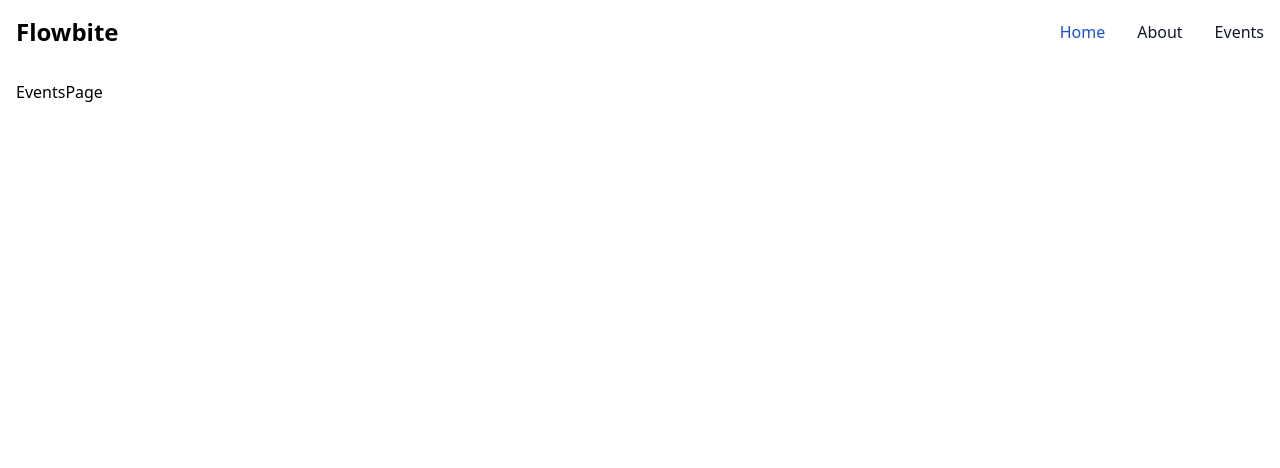
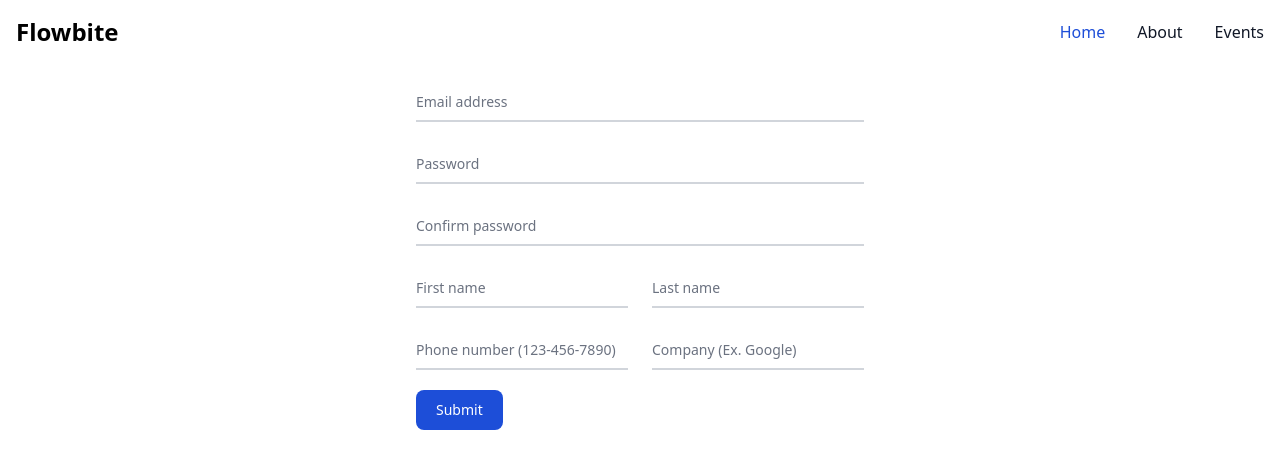
Before and after one commit to JorgeAntonio/next-attendant, a Next.js app: page /events in a window 1280 px wide. Shown: the top 468 px of the page. Built offline with nearby package versions, Linux system fonts and the light colour scheme.

Commit message:
creacion de formulario

```diff
--- a/src/app/(attendant)/events/page.tsx
+++ b/src/app/(attendant)/events/page.tsx
@@ -1,5 +1,42 @@
 export default function EventsPage() {
   return (
-    <div>EventsPage</div>
+
+
+<form className="max-w-md mx-auto">
+  <div className="relative z-0 w-full mb-5 group">
+      <input type="email" name="floating_email" id="floating_email" className="block py-2.5 px-0 w-full text-sm text-gray-900 bg-transparent border-0 border-b-2 border-gray-300 appearance-none dark:text-white dark:border-gray-600 dark:focus:border-blue-500 focus:outline-none focus:ring-0 focus:border-blue-600 peer" placeholder=" " required />
+      <label for="floating_email" className="peer-focus:font-medium absolute text-sm text-gray-500 dark:text-gray-400 duration-300 transform -translate-y-6 scale-75 top-3 -z-10 origin-[0] peer-focus:start-0 rtl:peer-focus:translate-x-1/4 rtl:peer-focus:left-auto peer-focus:text-blue-600 peer-focus:dark:text-blue-500 peer-placeholder-shown:scale-100 peer-placeholder-shown:translate-y-0 peer-focus:scale-75 peer-focus:-translate-y-6">Email address</label>
+  </div>
+  <div className="relative z-0 w-full mb-5 group">
+      <input type="password" name="floating_password" id="floating_password" className="block py-2.5 px-0 w-full text-sm text-gray-900 bg-transparent border-0 border-b-2 border-gray-300 appearance-none dark:text-white dark:border-gray-600 dark:focus:border-blue-500 focus:outline-none focus:ring-0 focus:border-blue-600 peer" placeholder=" " required />
+      <label for="floating_password" className="peer-focus:font-medium absolute text-sm text-gray-500 dark:text-gray-400 duration-300 transform -translate-y-6 scale-75 top-3 -z-10 origin-[0] peer-focus:start-0 rtl:peer-focus:translate-x-1/4 peer-focus:text-blue-600 peer-focus:dark:text-blue-500 peer-placeholder-shown:scale-100 peer-placeholder-shown:translate-y-0 peer-focus:scale-75 peer-focus:-translate-y-6">Password</label>
+  </div>
+  <div className="relative z-0 w-full mb-5 group">
+      <input type="password" name="repeat_password" id="floating_repeat_password" className="block py-2.5 px-0 w-full text-sm text-gray-900 bg-transparent border-0 border-b-2 border-gray-300 appearance-none dark:text-white dark:border-gray-600 dark:focus:border-blue-500 focus:outline-none focus:ring-0 focus:border-blue-600 peer" placeholder=" " required />
+      <label for="floating_repeat_password" className="peer-focus:font-medium absolute text-sm text-gray-500 dark:text-gray-400 duration-300 transform -translate-y-6 scale-75 top-3 -z-10 origin-[0] peer-focus:start-0 rtl:peer-focus:translate-x-1/4 peer-focus:text-blue-600 peer-focus:dark:text-blue-500 peer-placeholder-shown:scale-100 peer-placeholder-shown:translate-y-0 peer-focus:scale-75 peer-focus:-translate-y-6">Confirm password</label>
+  </div>
+  <div className="grid md:grid-cols-2 md:gap-6">
+    <div className="relative z-0 w-full mb-5 group">
+        <input type="text" name="floating_first_name" id="floating_first_name" className="block py-2.5 px-0 w-full text-sm text-gray-900 bg-transparent border-0 border-b-2 border-gray-300 appearance-none dark:text-white dark:border-gray-600 dark:focus:border-blue-500 focus:outline-none focus:ring-0 focus:border-blue-600 peer" placeholder=" " required />
+        <label for="floating_first_name" className="peer-focus:font-medium absolute text-sm text-gray-500 dark:text-gray-400 duration-300 transform -translate-y-6 scale-75 top-3 -z-10 origin-[0] peer-focus:start-0 rtl:peer-focus:translate-x-1/4 peer-focus:text-blue-600 peer-focus:dark:text-blue-500 peer-placeholder-shown:scale-100 peer-placeholder-shown:translate-y-0 peer-focus:scale-75 peer-focus:-translate-y-6">First name</label>
+    </div>
+    <div className="relative z-0 w-full mb-5 group">
+        <input type="text" name="floating_last_name" id="floating_last_name" className="block py-2.5 px-0 w-full text-sm text-gray-900 bg-transparent border-0 border-b-2 border-gray-300 appearance-none dark:text-white dark:border-gray-600 dark:focus:border-blue-500 focus:outline-none focus:ring-0 focus:border-blue-600 peer" placeholder=" " required />
+        <label for="floating_last_name" className="peer-focus:font-medium absolute text-sm text-gray-500 dark:text-gray-400 duration-300 transform -translate-y-6 scale-75 top-3 -z-10 origin-[0] peer-focus:start-0 rtl:peer-focus:translate-x-1/4 peer-focus:text-blue-600 peer-focus:dark:text-blue-500 peer-placeholder-shown:scale-100 peer-placeholder-shown:translate-y-0 peer-focus:scale-75 peer-focus:-translate-y-6">Last name</label>
+    </div>
+  </div>
+  <div className="grid md:grid-cols-2 md:gap-6">
+    <div className="relative z-0 w-full mb-5 group">
+        <input type="tel" pattern="[0-9]{3}-[0-9]{3}-[0-9]{4}" name="floating_phone" id="floating_phone" className="block py-2.5 px-0 w-full text-sm text-gray-900 bg-transparent border-0 border-b-2 border-gray-300 appearance-none dark:text-white dark:border-gray-600 dark:focus:border-blue-500 focus:outline-none focus:ring-0 focus:border-blue-600 peer" placeholder=" " required />
+        <label for="floating_phone" className="peer-focus:font-medium absolute text-sm text-gray-500 dark:text-gray-400 duration-300 transform -translate-y-6 scale-75 top-3 -z-10 origin-[0] peer-focus:start-0 rtl:peer-focus:translate-x-1/4 peer-focus:text-blue-600 peer-focus:dark:text-blue-500 peer-placeholder-shown:scale-100 peer-placeholder-shown:translate-y-0 peer-focus:scale-75 peer-focus:-translate-y-6">Phone number (123-456-7890)</label>
+    </div>
+    <div className="relative z-0 w-full mb-5 group">
+        <input type="text" name="floating_company" id="floating_company" className="block py-2.5 px-0 w-full text-sm text-gray-900 bg-transparent border-0 border-b-2 border-gray-300 appearance-none dark:text-white dark:border-gray-600 dark:focus:border-blue-500 focus:outline-none focus:ring-0 focus:border-blue-600 peer" placeholder=" " required />
+        <label for="floating_company" className="peer-focus:font-medium absolute text-sm text-gray-500 dark:text-gray-400 duration-300 transform -translate-y-6 scale-75 top-3 -z-10 origin-[0] peer-focus:start-0 rtl:peer-focus:translate-x-1/4 peer-focus:text-blue-600 peer-focus:dark:text-blue-500 peer-placeholder-shown:scale-100 peer-placeholder-shown:translate-y-0 peer-focus:scale-75 peer-focus:-translate-y-6">Company (Ex. Google)</label>
+    </div>
+  </div>
+  <button type="submit" className="text-white bg-blue-700 hover:bg-blue-800 focus:ring-4 focus:outline-none focus:ring-blue-300 font-medium rounded-lg text-sm w-full sm:w-auto px-5 py-2.5 text-center dark:bg-blue-600 dark:hover:bg-blue-700 dark:focus:ring-blue-800">Submit</button>
+</form>
+
   )
 }
```
